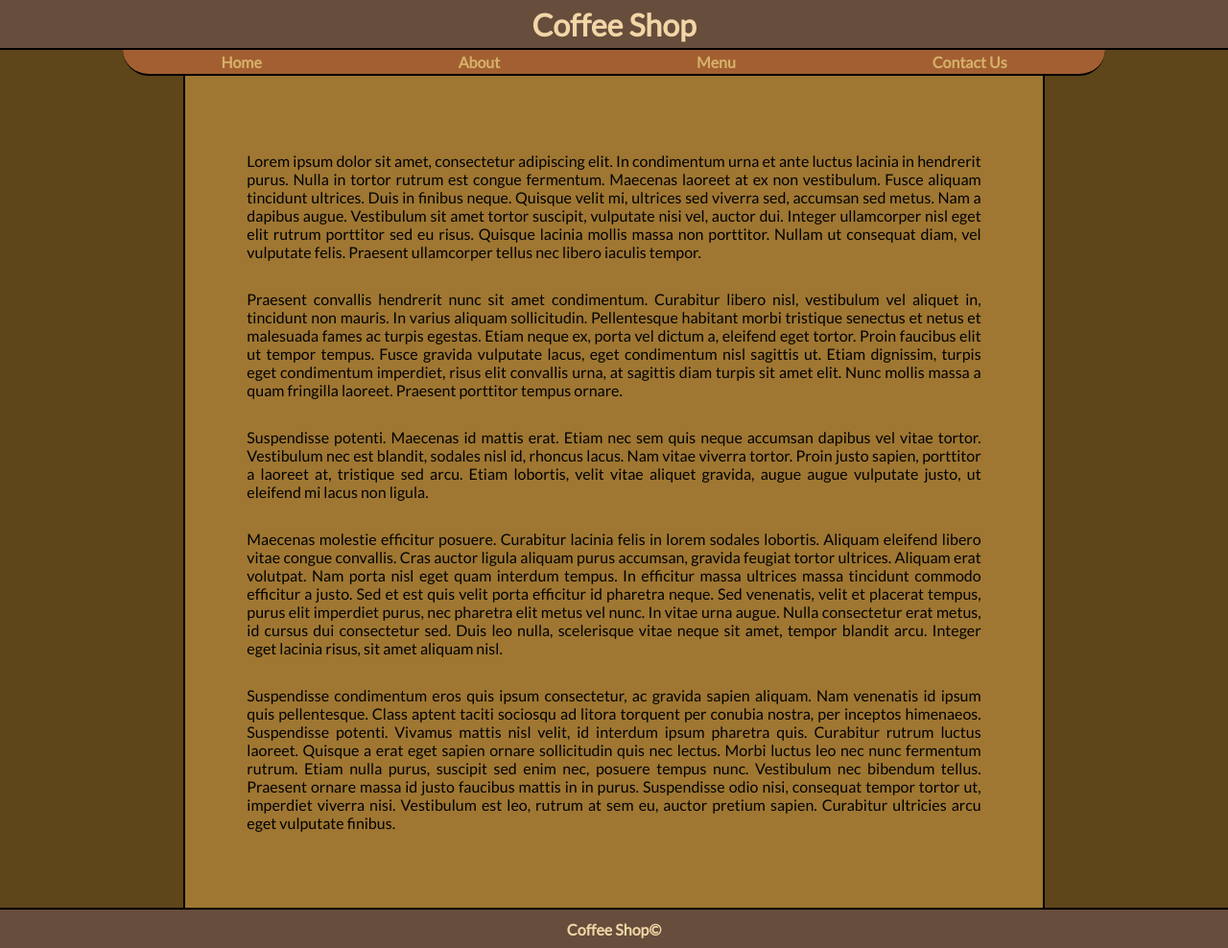
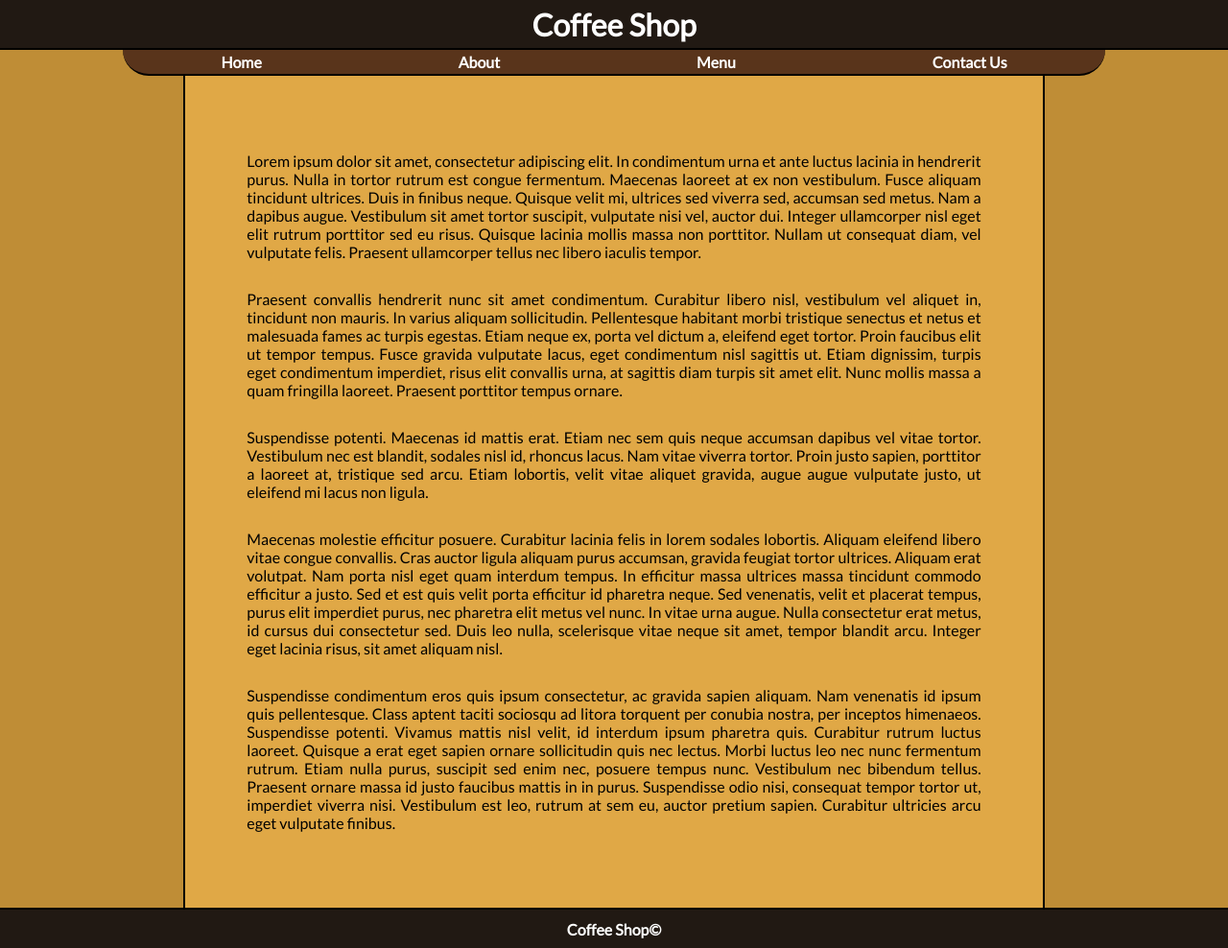
Before and after one commit to brodriguez8774/CS3500GroupProject, a PHP site: page / in a window 1280 px wide. Shown: the whole page at 96% size. Run offline with PHP 8.4, Linux system fonts and the light colour scheme.

Commit message:
Adjust color pallet to have same brightness as original greyscale pallet

```diff
--- a/WebSite/static/css/base.css
+++ b/WebSite/static/css/base.css
@@ -49,7 +49,7 @@ body {
   color: #000; }
 
 body {
-  background-color: #5e451a; }
+  background-color: #bf8d36; }
 
 header {
   border-bottom: 2px solid #000; }
@@ -71,10 +71,10 @@ header .login {
   width: 10%; }
 
 header {
-  color: #f2d6a7; }
+  color: #fff; }
 
 header {
-  background-color: #674d3c; }
+  background-color: #211913; }
 
 footer {
   display: flex;
@@ -84,10 +84,10 @@ footer {
 
 footer {
   font-weight: bold;
-  color: #f2d6a7; }
+  color: #fff; }
 
 footer {
-  background-color: #674d3c;
+  background-color: #211913;
   border-top: 2px solid #000; }
 
 nav {
@@ -114,12 +114,12 @@ nav li li {
   display: none; }
 
 nav {
-  color: #d5b169; }
+  color: #fff; }
 
 nav li {
   font-weight: bold; }
 nav a {
-  color: #d5b169;
+  color: #fff;
   text-decoration: none; }
 nav a:hover {
   text-decoration: underline; }
@@ -128,7 +128,7 @@ nav li ul {
   flex-direction: column; }
 
 nav {
-  background-color: #a35f31; }
+  background-color: #59341b; }
 
 nav li {
   list-style-type: none; }
@@ -153,7 +153,7 @@ main p {
   text-align: justify; }
 
 main #content {
-  background-color: #9f7732;
+  background-color: #e0a846;
   border-right: 2px solid #000;
   border-left: 2px solid #000; }
 
--- a/WebSite/static/css/sass/_variables.scss
+++ b/WebSite/static/css/sass/_variables.scss
@@ -25,16 +25,38 @@ $color-white: #fff;
 
 
 // Color-Background
-$color-header: #674d3c;
-$color-nav: #a35f31;
-$color-body: #9f7732;
-$color-margins: #5e451a;
+
+//$color-header: #674d3c;
+//$color-header: $color-greyDarkMore;
+$color-header: #211913;
+
+//$color-nav: #a35f31;
+//$color-nav: $color-greyDark;
+$color-nav: #59341b;
+
+//$color-body: #9f7732;
+//$color-body: $color-greyLightMore;
+$color-body: #e0a846;
+
+//$color-margins: #5e451a;
+//$color-margins: $color-greyLight;
+$color-margins: #bf8d36;
+
+//$color-borders: $color-black;
 $color-borders: $color-black;
 
+
 // Color-Font
-$color-title1: #f2d6a7;
-$color-title2: #f2d6a7;
-$color-link: #d5b169;
+//$color-title1: #f2d6a7;
+$color-title1: $color-white;
+
+//$color-title2: #f2d6a7;
+$color-title2: $color-white;
+
+//$color-link: #d5b169;
+$color-link: $color-white;
+
+//$color-text: $color-black;
 $color-text: $color-black;
 
 //**************************************************
```
